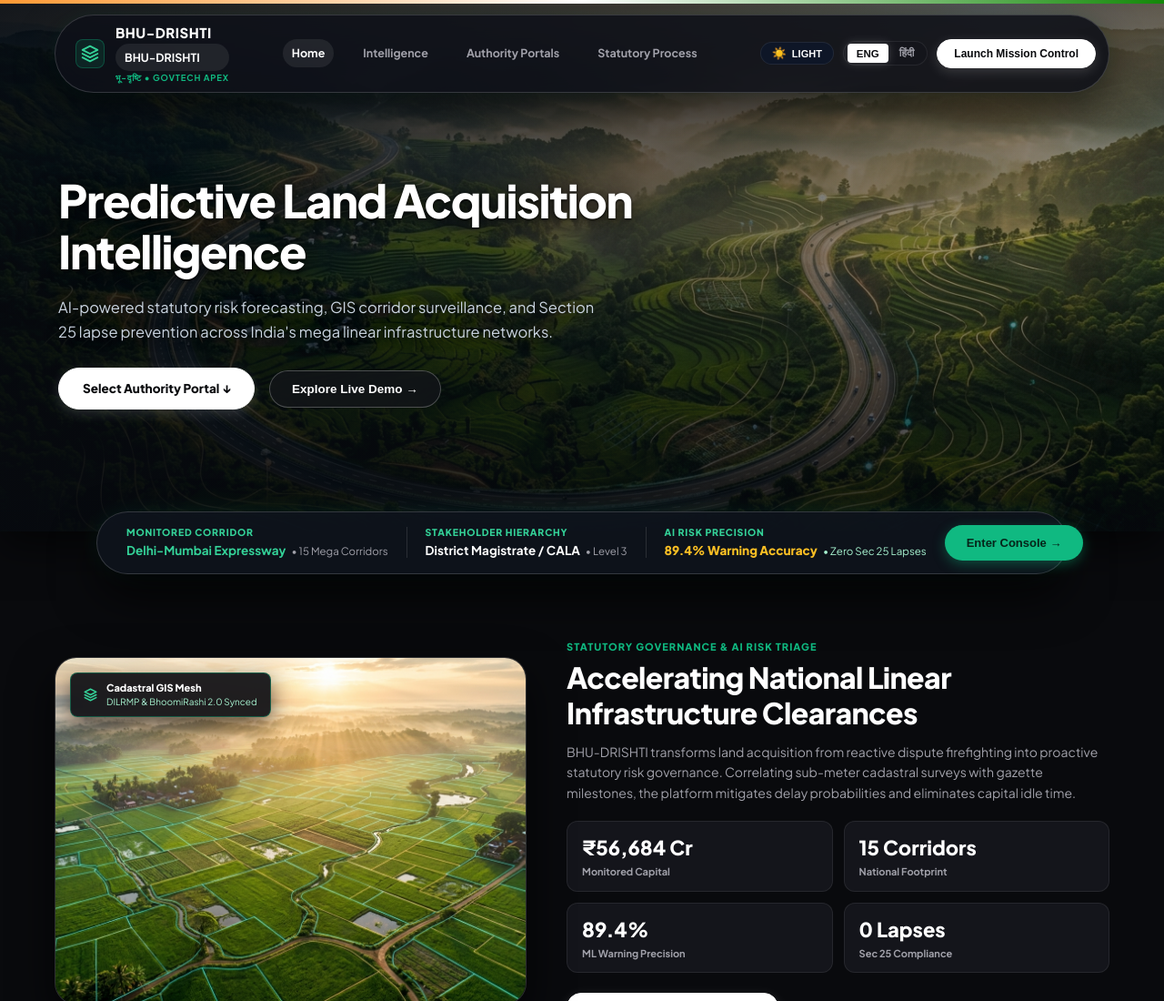
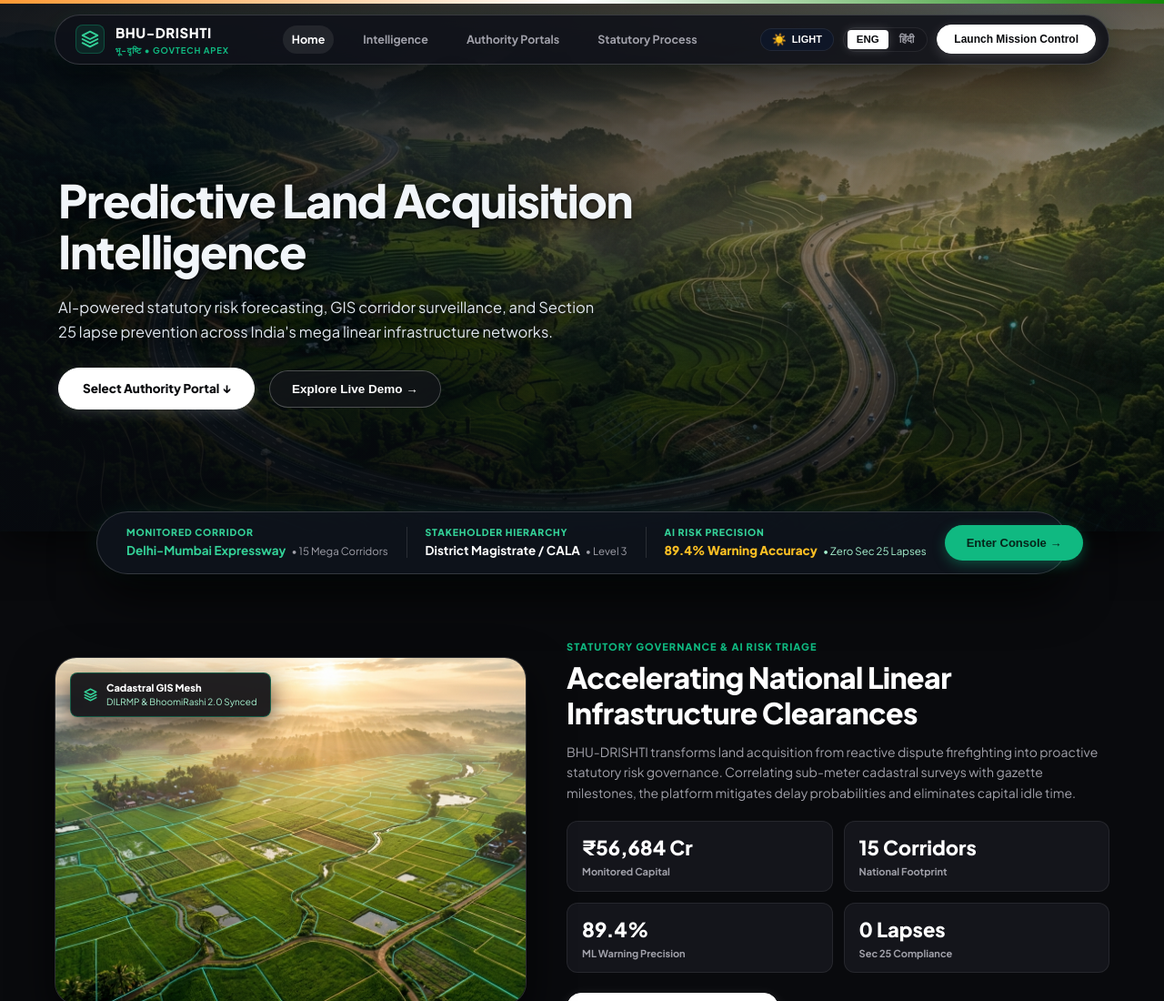
Before and after one commit to tanyakaundinya/SMARTINDIAHACKATHON, a website: page public/index.html in a window 1280 px wide. Shown: the top 1100 px of the page at 91% size. Drawn offline with Linux system fonts and the light colour scheme.

Commit message:
style: refine hero title to soft luminous off-white tone #f1f5f9

```diff
--- a/public/css/style.css
+++ b/public/css/style.css
@@ -2125,15 +2125,15 @@ input[type="range"]::-webkit-slider-thumb:hover {
   font-weight: 800;
   letter-spacing: -1.4px;
   line-height: 1.12;
-  color: #ffffff !important;
-  text-shadow: 0 4px 24px rgba(0, 0, 0, 0.9), 0 1px 3px rgba(0, 0, 0, 0.95);
-  -webkit-text-fill-color: #ffffff !important;
-  background: none !important;
+  color: #f1f5f9;
+  text-shadow: 0 4px 24px rgba(0, 0, 0, 0.85), 0 1px 3px rgba(0, 0, 0, 0.9);
+  -webkit-text-fill-color: initial;
+  background: none;
 }
 
 .landing-ref-hero-subtitle {
   font-size: 16.5px;
-  color: #cbd5e1;
+  color: #e2e8f0;
   line-height: 1.65;
   text-shadow: 0 2px 14px rgba(0, 0, 0, 0.95);
   font-weight: 400;
--- a/public/index.html
+++ b/public/index.html
@@ -41,7 +41,6 @@
           </div>
           <div class="landing-brand-names">
             <span class="landing-brand-main">BHU-DRISHTI</span>
-            <a href="#hero-section" class="landing-nav-link active">BHU-DRISHTI</a>
             <span class="landing-brand-sub">भू-दृष्टि &bull; GOVTECH APEX</span>
           </div>
         </div>
@@ -83,7 +82,7 @@
       <!-- Hero Text Content (Left-Aligned with generous spacing) -->
       <div class="landing-ref-hero-content-wrap">
         <div class="landing-ref-hero-content">
-          <h1 class="landing-ref-hero-title" style="color: #ffffff !important;">
+          <h1 class="landing-ref-hero-title">
             Predictive Land Acquisition Intelligence
           </h1>
 
```
